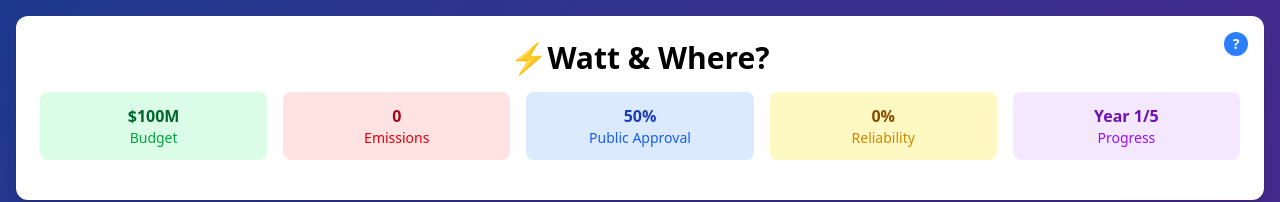
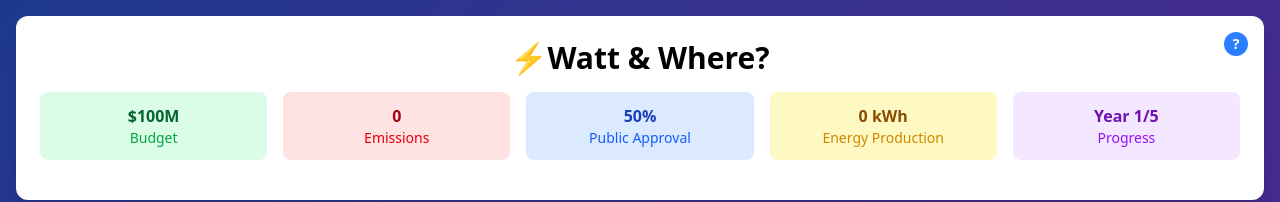
Before and after one commit to Razorbird360/WISP-A2-Energy-Grid-Game, a React (Vite) app: page / in a window 1280 px wide. Shown: the top 202 px of the page. Built offline with nearby package versions, Linux system fonts and the light colour scheme.

Commit message:
feat: replace reliability with energy production, fix energy source selection

```diff
--- a/src/App.jsx
+++ b/src/App.jsx
@@ -16,7 +16,7 @@ function App() {
     maxYears: 5,
     emissions: 0,
     approval: 50,
-    reliability: 100,
+    energyProduction: 0,
     demand: 100,
     gameOver: false
   });
@@ -35,8 +35,7 @@ function App() {
     return newGrid;
   });
 
-  const [draggedEnergy, setDraggedEnergy] = useState(null);
-  const [selectedEnergy, setSelectedEnergy] = useState(null); // For mobile tap-to-select
+  const [draggedEnergy, setDraggedEnergy] = useState(null); // For mobile tap-to-select
   const [currentEvent, setCurrentEvent] = useState(null);
   const [socialFeed, setSocialFeed] = useState([]);
   const [showEndGame, setShowEndGame] = useState(false);
@@ -51,20 +50,23 @@ function App() {
 
     const totalEmissions = placedSources.reduce(function(sum, cell) {
       const source = energySources[cell.energySource];
+      if (!source) return sum;
       const terrain = cell.terrain;
       const modifier = terrain.modifier.emissions || 1;
       return sum + (source.emissions * modifier);
     }, 0);
 
-    const totalReliability = placedSources.reduce(function(sum, cell) {
+    const totalEnergyProduction = placedSources.reduce(function(sum, cell) {
       const source = energySources[cell.energySource];
+      if (!source) return sum;
       const terrain = cell.terrain;
       const modifier = terrain.modifier[cell.energySource] || 1;
-      return sum + (source.reliability * modifier);
+      return sum + (source.energyProduction * modifier);
     }, 0);
 
     const approvalChange = placedSources.reduce(function(sum, cell) {
       const source = energySources[cell.energySource];
+      if (!source) return sum;
       const terrain = cell.terrain;
       const modifier = terrain.modifier.approval || 1;
       return sum + (source.approval * modifier);
@@ -72,7 +74,7 @@ function App() {
 
     return {
       emissions: totalEmissions,
-      reliability: Math.min(100, totalReliability / placedSources.length || 0),
+      energyProduction: totalEnergyProduction,
       approvalChange: approvalChange,
       energyProduced: placedSources.length * 20
     };
@@ -85,15 +87,6 @@ function App() {
     }
   }
 
-  function handleEnergySelect(energyType) {
-    // For mobile devices - tap to select an energy source
-    if (selectedEnergy === energyType) {
-      setSelectedEnergy(null);
-    } else {
-      setSelectedEnergy(energyType);
-    }
-  }
-
   function handleDragOver(e) {
     e.preventDefault();
     if (e.dataTransfer) {
@@ -103,7 +96,7 @@ function App() {
 
   function handleDrop(e, cellIndex) {
     e.preventDefault();
-    const energyToPlace = draggedEnergy || selectedEnergy;
+    const energyToPlace = draggedEnergy;
     if (!energyToPlace) return;
 
     const cell = grid[cellIndex];
@@ -154,7 +147,7 @@ function App() {
         maxYears: prev.maxYears,
         emissions: prev.emissions,
         approval: prev.approval,
-        reliability: prev.reliability,
+        energyProduction: prev.energyProduction,
         demand: prev.demand,
         gameOver: prev.gameOver
       };
@@ -169,14 +162,6 @@ function App() {
     }
 
     setDraggedEnergy(null);
-    setSelectedEnergy(null); // Clear mobile selection
-  }
-
-  function handleCellClick(cellIndex) {
-    // Handle mobile click-to-place
-    if (selectedEnergy && isTouchDevice) {
-      handleDrop({ preventDefault: function() {} }, cellIndex);
-    }
   }
 
   function removeFromCell(cellIndex) {
@@ -216,7 +201,7 @@ function App() {
         maxYears: prev.maxYears,
         emissions: prev.emissions,
         approval: prev.approval,
-        reliability: prev.reliability,
+        energyProduction: prev.energyProduction,
         demand: prev.demand,
         gameOver: prev.gameOver
       };
@@ -250,37 +235,37 @@ function App() {
     setSocialFeed(newFeed);
 
     setGameState(function(prev) {
-      // apply event effects: cost, approval, reliability, demand
+      // apply event effects: cost, approval, energyProduction, demand
       let budgetDelta = 0;
       let approvalDelta = 0;
-      let reliabilityDelta = 0;
+      let energyProductionDelta = 0;
       // handle flat and nested effect values
       Object.entries(eventEffect).forEach(([key, val]) => {
         if (typeof val === 'object' && val !== null) {
           if (val.cost) budgetDelta += val.cost;
           if (val.approval) approvalDelta += val.approval;
-          if (val.reliability) reliabilityDelta += val.reliability;
+          if (val.energyProduction) energyProductionDelta += val.energyProduction;
         } else {
           if (key === 'cost') budgetDelta += val;
           if (key === 'approval') approvalDelta += val;
-          if (key === 'reliability') reliabilityDelta += val;
+          if (key === 'energyProduction') energyProductionDelta += val;
         }
       });
       const newYear = prev.year + 1;
       const newBudget = prev.budget + budgetDelta;
       const baseApproval = prev.approval + stats.approvalChange + approvalDelta;
       const newApproval = Math.max(0, Math.min(100, baseApproval));
-      const baseReliability = stats.reliability + reliabilityDelta;
-      const newReliability = Math.max(0, Math.min(100, baseReliability));
+      const newEnergyProduction = prev.energyProduction + stats.energyProduction + energyProductionDelta;
+      const newEmissions = prev.emissions + stats.emissions;
       // demand is unused in current game logic
       const newDemand = prev.demand;
       return {
         budget: newBudget,
         year: newYear,
         maxYears: prev.maxYears,
-        emissions: stats.emissions,
+        emissions: newEmissions,
         approval: newApproval,
-        reliability: newReliability,
+        energyProduction: Math.max(0, newEnergyProduction),
         demand: newDemand,
         gameOver: newYear > prev.maxYears
       };
@@ -295,14 +280,22 @@ function App() {
 
   function getBadges() {
     const badges = [];
-    if (gameState.emissions < 70) badges.push("🌱 Eco Leader");
-    else if (gameState.emissions < 100) badges.push("🌿 Green Advocate");
+    // Emissions badges (lower is better)
+    if (gameState.emissions < 200) badges.push("🌱 Eco Leader");
+    else if (gameState.emissions < 400) badges.push("🌿 Green Advocate");
+
+    // Energy production badges (higher is better)
+    if (gameState.energyProduction >= 1000) badges.push("⚡ Energy Master");
+    else if (gameState.energyProduction >= 600) badges.push("� Power Producer");
+
+    // Public approval badges
     if (gameState.approval >= 80) badges.push("👑 Public Hero");
-    else if (gameState.approval >= 60) badges.push("👍 Rising Support");
-    if (gameState.reliability >= 90) badges.push("⚡ Grid Master");
-    else if (gameState.reliability >= 75) badges.push("🔧 Stable Grid");
+    else if (gameState.approval >= 60) badges.push("� Rising Support");
+
+    // Budget badges
     if (gameState.budget > 20) badges.push("💰 Budget Genius");
     else if (gameState.budget > 0) badges.push("💵 Budget Survivor");
+
     return badges;
   }
 
@@ -314,7 +307,7 @@ function App() {
       maxYears: 5,
       emissions: 0,
       approval: 50,
-      reliability: 100,
+      energyProduction: 0,
       demand: 100,
       gameOver: false
     });
@@ -335,7 +328,6 @@ function App() {
     setSocialFeed([]);
     setCurrentEvent(null);
     setDraggedEnergy(null);
-    setSelectedEnergy(null);
   }
 
   const stats = calculateStats();
@@ -355,7 +347,6 @@ function App() {
       className="min-h-screen bg-gradient-to-br from-blue-900 to-purple-900 p-4"
       onClick={function() {
         setDraggedEnergy(null);
-        setSelectedEnergy(null);
       }}
     >
       <div className="max-w-7xl mx-auto">
@@ -366,8 +357,6 @@ function App() {
             <EnergySources
               energySources={energySources}
               handleDragStart={handleDragStart}
-              handleEnergySelect={handleEnergySelect}
-              selectedEnergy={selectedEnergy}
               isTouchDevice={isTouchDevice}
             />
             <CitizenFeed socialFeed={socialFeed} />
@@ -380,9 +369,6 @@ function App() {
               handleDragOver={handleDragOver}
               handleDrop={handleDrop}
               removeFromCell={removeFromCell}
-              handleCellClick={handleCellClick}
-              selectedEnergy={selectedEnergy}
-              isTouchDevice={isTouchDevice}
             />
             <NextYearButton
               nextYear={nextYear}
--- a/src/components/EndGameScreen.jsx
+++ b/src/components/EndGameScreen.jsx
@@ -20,8 +20,8 @@ function EndGameScreen({ gameState, getBadges, resetGame }) {
             <div className="text-purple-600">Public Approval</div>
           </div>
           <div className="text-center p-4 bg-yellow-100 rounded-xl">
-            <div className="text-2xl font-bold text-yellow-800">{Math.round(gameState.reliability)}%</div>
-            <div className="text-yellow-600">Grid Reliability</div>
+            <div className="text-2xl font-bold text-yellow-800">{Math.round(gameState.energyProduction || 0)} kWh</div>
+            <div className="text-yellow-600">Total Energy Production</div>
           </div>
         </div>
 
--- a/src/components/EnergyPlacementGrid.jsx
+++ b/src/components/EnergyPlacementGrid.jsx
@@ -1,7 +1,7 @@
 import React, { useState } from "react";
 
 
-function EnergyPlacementGrid({ grid, energySources, handleDragOver, handleDrop, removeFromCell, handleCellClick, selectedEnergy, isTouchDevice })
+function EnergyPlacementGrid({ grid, energySources, handleDragOver, handleDrop, removeFromCell })
 {
   const [selectedCell, setSelectedCell] = useState(null);
   function getBg(energySourceType) {
@@ -14,7 +14,8 @@ function EnergyPlacementGrid({ grid, energySources, handleDragOver, handleDrop,
     return Object.entries(terrain.modifier).map(function([key, value]) {
       const modifier = value > 1 ? '+' : '';
       const percentage = Math.round((value - 1) * 100);
-      const displayKey = key === 'approval' ? 'public approval' : key;
+      const displayKey = key === 'approval' ? 'public approval' :
+                        key === 'energyProduction' ? 'energy production' : key;
       return (
         <div key={key}>
           {displayKey}: {modifier}{percentage}%
@@ -27,27 +28,15 @@ function EnergyPlacementGrid({ grid, energySources, handleDragOver, handleDrop,
     e.preventDefault();
     e.stopPropagation();
 
-    // If there's a selected energy source on mobile, place it
-    if (selectedEnergy && isTouchDevice) {
-      handleCellClick(index);
-      // Clear tooltip after placement
-      setSelectedCell(null);
-      return;
-    }
-
-    // Otherwise, handle tooltip display - for mobile, tooltip stays until closed
     if (selectedCell === index) {
-      // Toggle tooltip off if clicking the same cell
       setSelectedCell(null);
     } else {
-      // Show tooltip for this cell
       setSelectedCell(index);
     }
   }
 
   function renderGridCell(cell, index) {
     const isSelected = selectedCell === index;
-    const isAvailableForPlacement = selectedEnergy && isTouchDevice;
 
     return (
       <div
@@ -62,7 +51,7 @@ function EnergyPlacementGrid({ grid, energySources, handleDragOver, handleDrop,
           // Use touchend instead of touchstart for better iOS compatibility
           handleCellClickInternal(cell, index, e);
         }}
-        className={`aspect-square border-2 border-dashed border-gray-300 rounded-lg p-1 sm:p-2 hover:border-blue-400 transition-colors relative group min-w-0 cursor-pointer touch-manipulation ${isAvailableForPlacement ? 'border-blue-500 bg-blue-50 shadow-lg' : ''}`}
+        className={`aspect-square border-2 border-dashed border-gray-300 rounded-lg p-1 sm:p-2 hover:border-blue-400 transition-colors relative group min-w-0 cursor-pointer touch-manipulation`}
         style={{
           aspectRatio: '1',
           WebkitUserSelect: 'none',
@@ -160,11 +149,6 @@ function EnergyPlacementGrid({ grid, energySources, handleDragOver, handleDrop,
     <div className="bg-white rounded-xl shadow-lg p-6">
       <h2 className="text-xl font-bold mb-4">
         🗺️ Energy Placement Grid (5x5)
-        {selectedEnergy && isTouchDevice && (
-          <div className="text-sm font-normal text-blue-600 mt-1 animate-pulse">
-            Tap any cell to place {energySources[selectedEnergy]?.name}
-          </div>
-        )}
       </h2>
 
       <div
--- a/src/components/EventModal.jsx
+++ b/src/components/EventModal.jsx
@@ -24,7 +24,7 @@ function EventModal({ currentEvent, setCurrentEvent }) {
                   }</li>
                 ));
               }
-              // flat effect (cost, approval, reliability)
+              // flat effect (cost, approval, energyProduction)
               const label = key === 'cost' ? 'Budget' : key.charAt(0).toUpperCase() + key.slice(1);
               return (
                 <li key={key}>{`${label} ${val > 0 ? '+' : ''}${val}`}</li>
--- a/src/components/Header.jsx
+++ b/src/components/Header.jsx
@@ -29,10 +29,10 @@ function Header({ gameState, stats }) {
             <div className="space-y-2">
               <div>• Drag energy sources to the 5x5 grid</div>
               <div>• Manage your $100M budget over 5 years</div>
-              <div>• Balance emissions, reliability & public approval</div>
+              <div>• Balance emissions, energy production & public approval</div>
               <div>• Different terrains affect costs & efficiency</div>
               <div>• Click "Next Year" to advance and face events</div>
-              <div>• Aim for high approval and low emissions!</div>
+              <div>• Aim for low emissions and high energy production!</div>
             </div>
           </div>
         )}
@@ -52,8 +52,8 @@ function Header({ gameState, stats }) {
           <div className="text-sm text-blue-600">Public Approval</div>
         </div>
         <div className="text-center p-3 bg-yellow-100 rounded-lg">
-          <div className="font-bold text-yellow-800">{Math.round(stats.reliability)}%</div>
-          <div className="text-sm text-yellow-600">Reliability</div>
+          <div className="font-bold text-yellow-800">{Math.round(gameState.energyProduction || 0)} kWh</div>
+          <div className="text-sm text-yellow-600">Energy Production</div>
         </div>
         <div className="text-center p-3 bg-purple-100 rounded-lg">
           <div className="font-bold text-purple-800">Year {gameState.year}/5</div>
--- a/src/data/gameData.js
+++ b/src/data/gameData.js
@@ -5,7 +5,7 @@ export const energySources = {
     image: "./coal_plant.png",
     cost: 30,
     emissions: 80,
-    reliability: 95,
+    energyProduction: 100, // kWh per round
     approval: -10,
     color: "bg-gray-800"
   },
@@ -14,7 +14,7 @@ export const energySources = {
     image: "./wind_turbine.png",
     cost: 15,
     emissions: 5,
-    reliability: 70,
+    energyProduction: 35, // kWh per round
     approval: 10,
     color: "bg-blue-500"
   },
@@ -23,7 +23,7 @@ export const energySources = {
     image: "./solar_farm.png",
     cost: 20,
     emissions: 2,
-    reliability: 65,
+    energyProduction: 40, // kWh per round
     approval: 15,
     color: "bg-yellow-500"
   },
@@ -32,7 +32,7 @@ export const energySources = {
     image: "./nuclear_plant.png",
     cost: 40,
     emissions: 1,
-    reliability: 98,
+    energyProduction: 120, // kWh per round
     approval: 5,
     color: "bg-green-600"
   },
@@ -41,7 +41,7 @@ export const energySources = {
     image: "./hydro_plant.png",
     cost: 35,
     emissions: 3,
-    reliability: 90,
+    energyProduction: 60, // kWh per round
     approval: 10,
     color: "bg-blue-600"
   },
@@ -50,7 +50,7 @@ export const energySources = {
     image: "./gas_plant.png",
     cost: 25,
     emissions: 40,
-    reliability: 85,
+    energyProduction: 80, // kWh per round
     approval: -5,
     color: "bg-orange-500"
   }
@@ -81,7 +81,7 @@ export const terrainTypes = [
   { name: "Sacred Land", emoji: "⛪", modifier: { approval: 0.5, emissions: 0.8 } },
   { name: "Farmland", emoji: "🚜", modifier: { approval: 1.1, wind: 1.1 } },
   { name: "National Park", emoji: "🏞", modifier: { approval: 0.3, emissions: 0.7 } },
-  { name: "Construction", emoji: "🏗", modifier: { cost: 0.8, reliability: 0.9 } },
+  { name: "Construction", emoji: "🏗", modifier: { cost: 0.8, energyProduction: 0.9 } },
   { name: "Cleared Plot", emoji: "🧹", modifier: { cost: 1.0, approval: 1.0 } }
 ];
 
@@ -89,7 +89,7 @@ export const events = [
   {
     name: "Storm Damage",
     description: "A severe storm has damaged wind farms across the region!",
-    effect: { wind: { reliability: -20 } },
+    effect: { wind: { energyProduction: -20 } },
     probability: 0.3
   },
   {
@@ -136,8 +136,8 @@ export const events = [
   },
   {
     name: "Tech Breakthrough",
-    description: "New technology improves plant reliability!",
-    effect: { reliability: 10 },
+    description: "New technology improves plant energy production!",
+    effect: { energyProduction: 10 },
     probability: 0.05
   },
   {
```
Also changed, not shown: src/components/EnergySources.jsx (+10 -16 lines).
